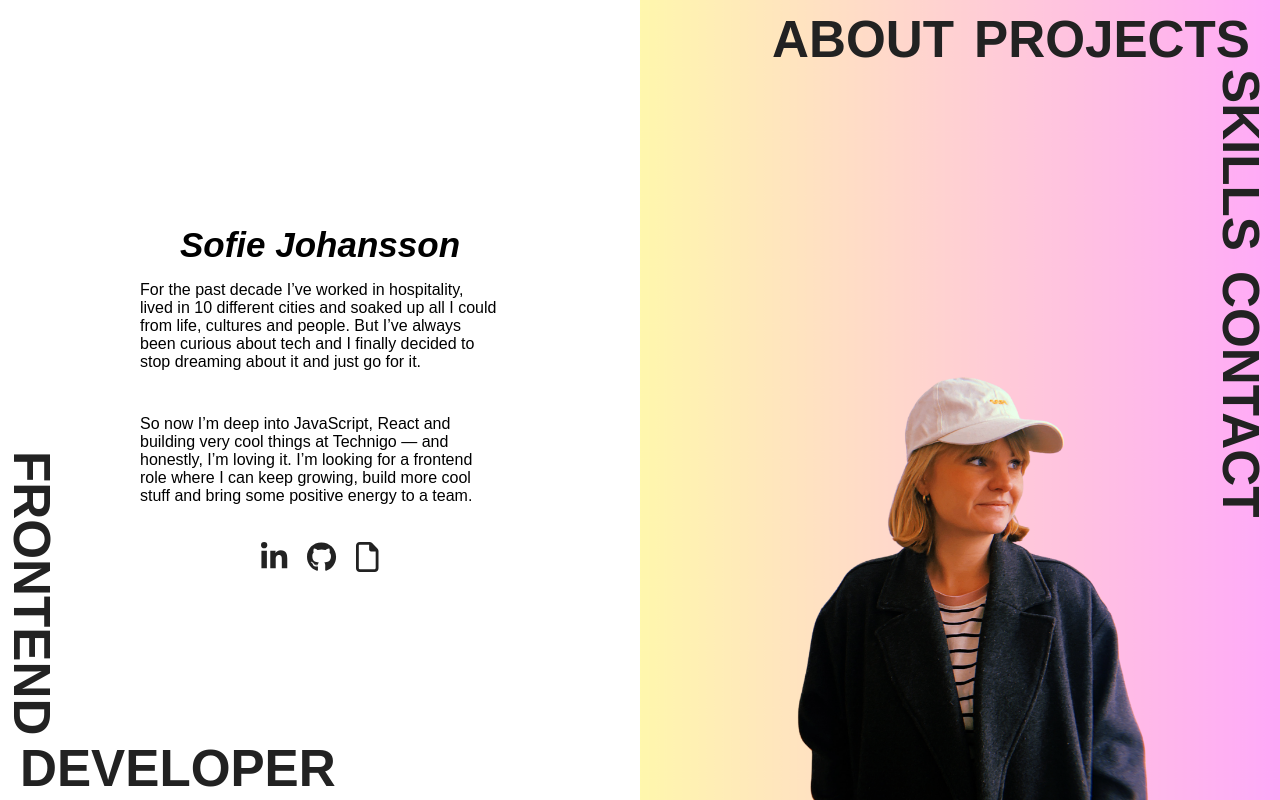
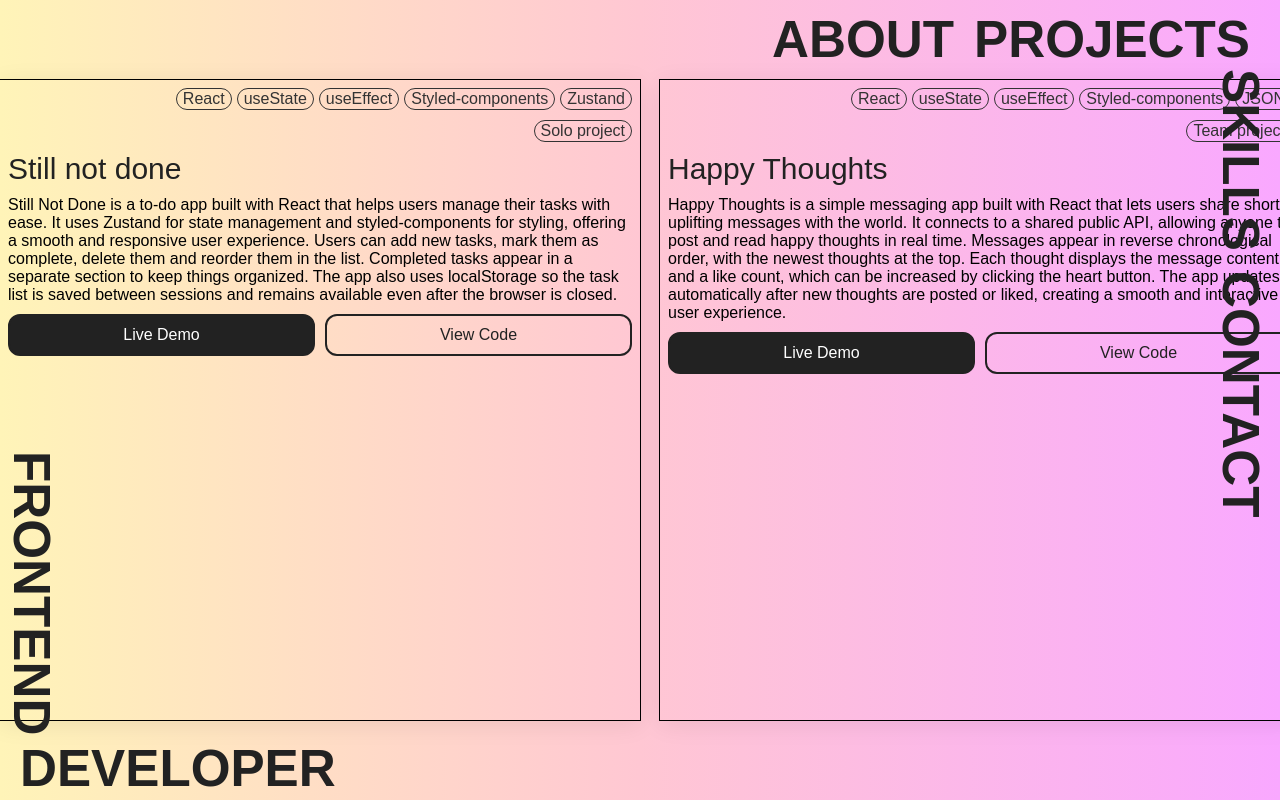
Before and after one commit to ssofiejohansson/portfolio, a React (Vite) app: page /projects in a window 1280 px wide. Built offline with nearby package versions, Linux system fonts and the light colour scheme; a web font is replaced by a local one.

Commit message:
added carausel on projects

```diff
--- a/src/App.jsx
+++ b/src/App.jsx
@@ -1,4 +1,4 @@
-import { HashRouter as BrowserRouter, Routes, Route } from "react-router-dom"
+import { BrowserRouter, Routes, Route } from "react-router-dom"
 import { Nav } from "./sections/Nav"
 import { Header } from "./sections/Header"
 import { Projects } from "./sections/Projects"
@@ -9,7 +9,7 @@ import { Footer } from "./sections/Footer"
 export const App = () => {
   return (
 
-
+    <>
       <BrowserRouter>
         <Nav />
 
@@ -21,7 +21,7 @@ export const App = () => {
         </Routes>
 
       </BrowserRouter >
-
+    </>
 
 
   )
--- a/src/sections/Projects.jsx
+++ b/src/sections/Projects.jsx
@@ -1,29 +1,59 @@
-import { Cards } from "./components/Cards";
-import { ScrollAnimation } from "./components/ScrollAnimation";
+import { Card } from "./components/Card";
+import ProjectList from '../assets/data/projects.json';
+// import { ScrollAnimation } from "./components/ScrollAnimation";
 import styled from "styled-components";
 
-const ProjectsContainer = styled.section`
+const ProjectsCarousel = styled.section`
+
   display: flex;
-  flex-wrap: wrap;
-  row-gap: 60px;
-  justify-content: center;
-  padding: 80px 60px;
+  align-items: center;
+  overflow-x: auto;
+  scroll-snap-type: x mandatory;
+  gap: 20px;
+  min-height: 100vh;
+  scrollbar-width: thin;
+padding-left: 50px;
+  background: linear-gradient(to right, #FFF4B8, #FFC7D3, #F9A8FF);
+  background-size: cover;
+  background-repeat: no-repeat;
+  background-attachment: fixed;
 
-  @media (min-width: 768px) {
-    column-gap: 60px;
-    row-gap: 60px;
+  &::-webkit-scrollbar {
+    height: 8px;
+  }
+  &::-webkit-scrollbar-thumb {
+    background: #ccc;
+    border-radius: 4px;
   }
 `;
 
+const CarouselItem = styled.div`
+
+  flex: 0 0 80vw;
+  max-width: 80vw;
+  scroll-snap-align: start;
+
+
+
+
+  @media (min-width: 768px) {
+    flex: 0 0 50vw;
+    max-width: 50vw;
+
+  }
+`;
 
 export const Projects = () => {
   return (
-    <>
-      <ScrollAnimation>
-        <ProjectsContainer>
-          <Cards />
-        </ProjectsContainer>
-      </ScrollAnimation>
-    </>
+
+    <ProjectsCarousel>
+      {ProjectList.projects.map((project, idx) => (
+        <CarouselItem key={idx}>
+
+          <Card singleProject={project} />
+        </CarouselItem>
+      ))}
+    </ProjectsCarousel>
+
   );
 };
--- /dev/null
+++ b/src/sections/components/Card.jsx
@@ -0,0 +1,119 @@
+// import ProjectList from '../../assets/data/projects.json';
+import styled from 'styled-components';
+import { Button } from './Button';
+import { Tag } from './Tag';
+
+const CardContainer = styled.article`
+  display: flex;
+  flex-direction: column;
+  gap: 10px;
+  padding: 8px;
+
+  width: 100%;
+  max-width: 100%;
+  height: 80vh;
+  outline: 1px solid black;
+  box-shadow: 0 4px 24px rgba(0,0,0,0.08);
+  overflow: hidden;
+  justify-content: flex-start;
+
+  @media (min-width: 768px) {
+    min-width: 150px;
+    height: 80vh;
+  }
+`
+
+const ProjectImg = styled.img`
+  width: 100%;
+  height: 80px;
+  object-fit: cover;
+  border-radius: 10px;
+
+  @media (min-width: 768px) {
+    height: 100px;
+  }
+`
+
+const ButtonContainer = styled.div`
+  display: flex;
+  gap: 10px;
+`
+
+const TagContainer = styled.div`
+  display: flex;
+  justify-content: flex-end;
+  flex-wrap: wrap;
+  gap: 5px;
+  `
+
+const ProjectHeading = styled.h2`
+  margin: 0;
+  font-family: var(--font-family-headings);
+  color: var(--font-primary);
+  text-align: left;
+  font-size: 30px;
+  font-weight: 500;
+
+  `
+
+const ProjectText = styled.p`
+  margin: 0;
+  `
+
+// export const Card = () => {
+//   return (
+//     <>
+//       {ProjectList.projects.map((project, id) => (
+
+//         <CardContainer key={id}>
+
+//           <TagContainer>
+//             {project.tags.map((tag, index) => (
+//               <Tag key={index}>{tag}</Tag>
+//             ))}
+//           </TagContainer>
+
+//           <ProjectImg src={project.image} alt={project.alt} />
+//           <TagContainer>
+//             <Tag>{project.collab}</Tag>
+//           </TagContainer>
+
+//           <ProjectHeading> {project.name} </ProjectHeading>
+
+//           <ProjectText>{project.info}</ProjectText>
+
+//           <ButtonContainer>
+
+//             <Button href={project.netlify} target="_blank" rel="noopener noreferrer" buttonText="Live Demo" isPrimary={true} />
+//             <Button href={project.github} target="_blank" rel="noopener noreferrer" buttonText="View Code" />
+
+//           </ButtonContainer>
+//         </CardContainer >
+
+//       ))}
+//     </>
+//   )
+// }
+
+export const Card = ({ singleProject }) => {
+  const project = singleProject;
+  return (
+    <CardContainer>
+      <TagContainer>
+        {project.tags.map((tag, index) => (
+          <Tag key={index}>{tag}</Tag>
+        ))}
+      </TagContainer>
+      {/* <ProjectImg src={project.image} alt={project.alt} /> */}
+      <TagContainer>
+        <Tag>{project.collab}</Tag>
+      </TagContainer>
+      <ProjectHeading> {project.name} </ProjectHeading>
+      <ProjectText>{project.info}</ProjectText>
+      <ButtonContainer>
+        <Button href={project.netlify} target="_blank" rel="noopener noreferrer" buttonText="Live Demo" isPrimary={true} />
+        <Button href={project.github} target="_blank" rel="noopener noreferrer" buttonText="View Code" />
+      </ButtonContainer>
+    </CardContainer>
+  );
+};
--- a/src/sections/components/Cards.jsx
+++ /dev/null
@@ -1,94 +0,0 @@
-import ProjectList from '../../assets/data/projects.json';
-import styled from 'styled-components';
-import { Button } from './Button';
-import { Tag } from './Tag';
-
-const CardContainer = styled.article`
-  display: flex;
-  flex-direction: column;
-  gap:10px;
-  padding: 10px;
-  flex: 1 1 calc(100% - 40px);
-  max-width: 400px;
-  box-sizing: border-box;
-  min-height: 400px;
-
-  @media (min-width: 768px) {
-    flex: 1 1 calc(50% - 40px);
-  }
-
-  @media (min-width: 1600px) {
-    flex: 1 1 calc(25% - 40px);
-  }
-`
-
-const ProjectImg = styled.img`
-    width: 100%;
-
-
-    &:hover {
-
-    }
-  `
-
-const ButtonContainer = styled.div`
-  display: flex;
-  gap: 10px;
-`
-
-const TagContainer = styled.div`
-  display: flex;
-  justify-content: flex-end;
-  flex-wrap: wrap;
-  gap: 5px;
-  `
-
-const ProjectHeading = styled.h2`
-   margin: 0;
-   font-family: var(--font-family-headings);
-  color: var(--font-primary);
-  text-align: left;
-  font-size: 30px;
-  font-weight: 500;
-
-  `
-
-const ProjectText = styled.p`
-  margin: 0;
-  `
-
-
-export const Cards = () => {
-  return (
-    <>
-      {ProjectList.projects.map((project, id) => (
-
-        <CardContainer key={id}>
-
-          <TagContainer>
-            {project.tags.map((tag, index) => (
-              <Tag key={index}>{tag}</Tag>
-            ))}
-          </TagContainer>
-
-          <ProjectImg src={project.image} alt={project.alt} />
-          <TagContainer>
-            <Tag>{project.collab}</Tag>
-          </TagContainer>
-
-          <ProjectHeading> {project.name} </ProjectHeading>
-
-          <ProjectText>{project.info}</ProjectText>
-
-          <ButtonContainer>
-
-            <Button href={project.netlify} target="_blank" rel="noopener noreferrer" buttonText="Live Demo" isPrimary={true} />
-            <Button href={project.github} target="_blank" rel="noopener noreferrer" buttonText="View Code" />
-
-          </ButtonContainer>
-        </CardContainer >
-
-      ))}
-    </>
-  )
-}
--- a/src/sections/components/Tag.jsx
+++ b/src/sections/components/Tag.jsx
@@ -8,5 +8,5 @@ export const Tag = styled.p`
     text-align: center;
     border-radius: 12px;
     border: 1px solid #333;
-    background: linear-gradient(to right, #FFF4B8, #FFC7D3, #F9A8FF);
+
 `
```
Lines whose indentation alone changed are shown as unchanged.
